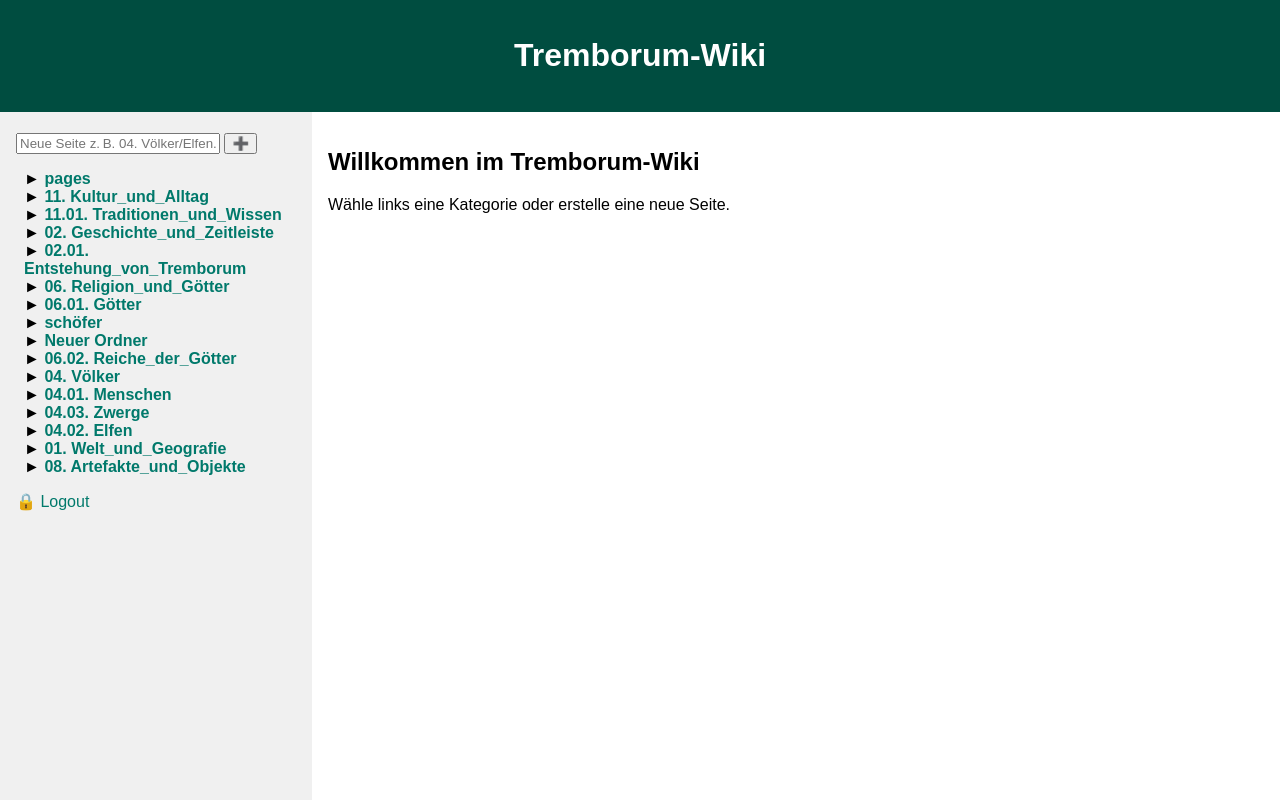
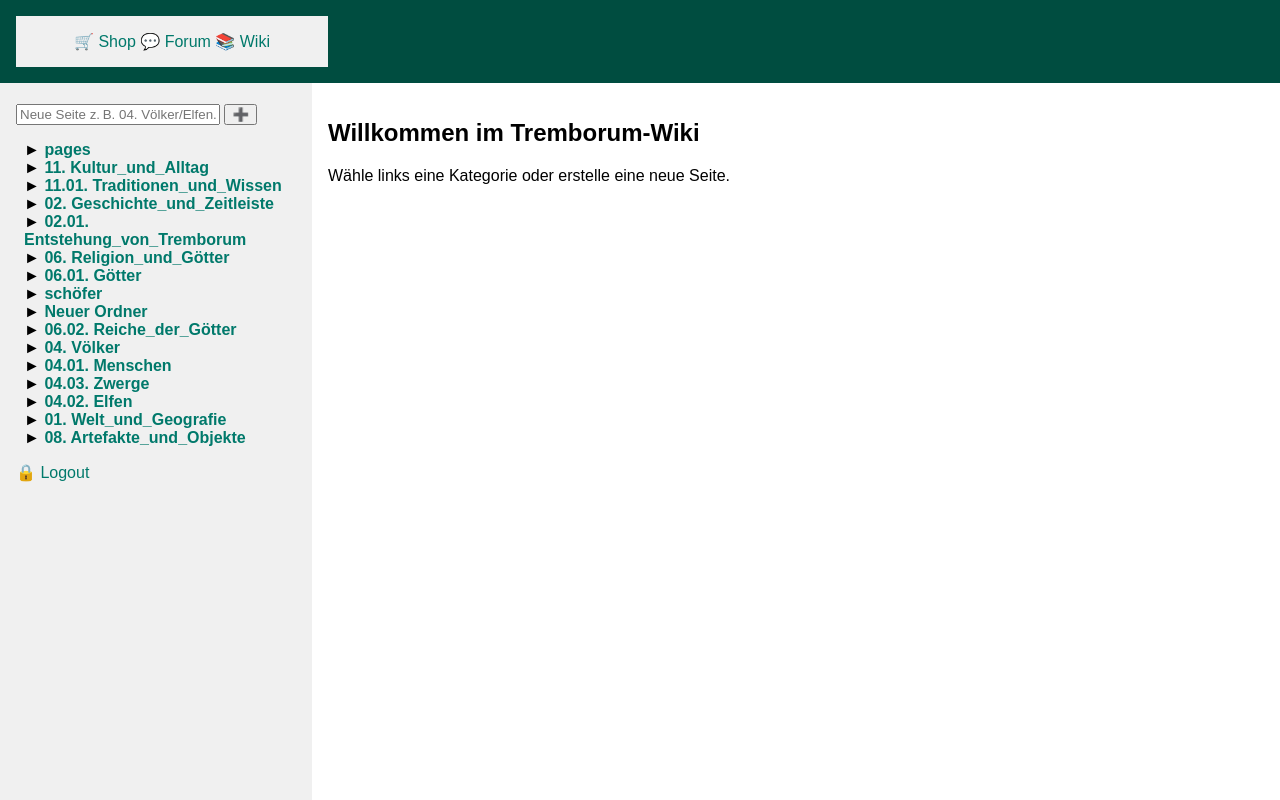
Before and after one commit to tkice1206/Tremborum, a Flask app: page / in a window 1280 px wide. Run offline with Flask 3, Linux system fonts and the light colour scheme; the visitor is signed in with stand-in values (Sample User, id 1).

Commit message:
Header-Menü und Platzhalterseiten für Shop & Forum

```diff
--- a/templates/layout.html
+++ b/templates/layout.html
@@ -6,7 +6,13 @@
     <link rel="stylesheet" href="/static/style.css">
 </head>
 <body>
-    <header><h1>Tremborum-Wiki</h1></header>
+    <header class="nav-header">
+        <nav>
+            <a href="/view/shop.md">🛒 Shop</a>
+            <a href="/view/forum.md">💬 Forum</a>
+            <a href="/">📚 Wiki</a>
+        </nav>
+    </header>
     <div class="container">
         <nav>
             <form action="/new" method="post">
@@ -50,7 +56,6 @@
             }
         }
 
-        // Verstecke alle Unterordner initial
         window.onload = function () {
             document.querySelectorAll("#nav li").forEach(li => {
                 if (!li.classList.contains("level-0") && !li.classList.contains("folder")) {
```
Also changed, not shown: pages/forum.md (added, +3 -0 lines), pages/shop.md (added, +3 -0 lines).
